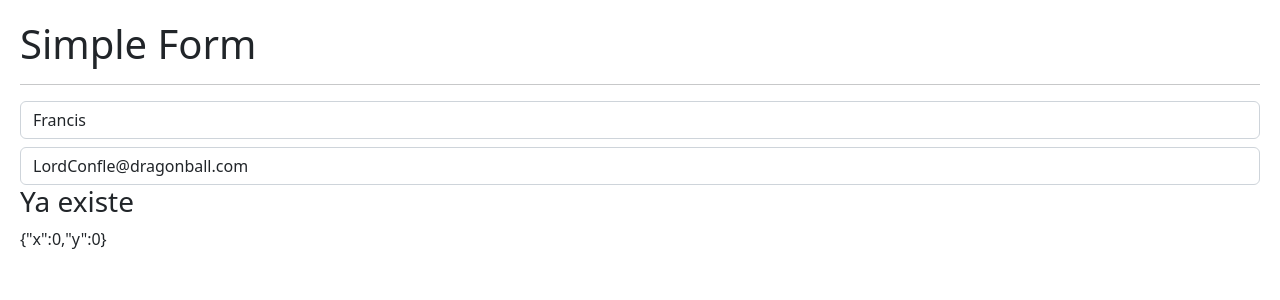
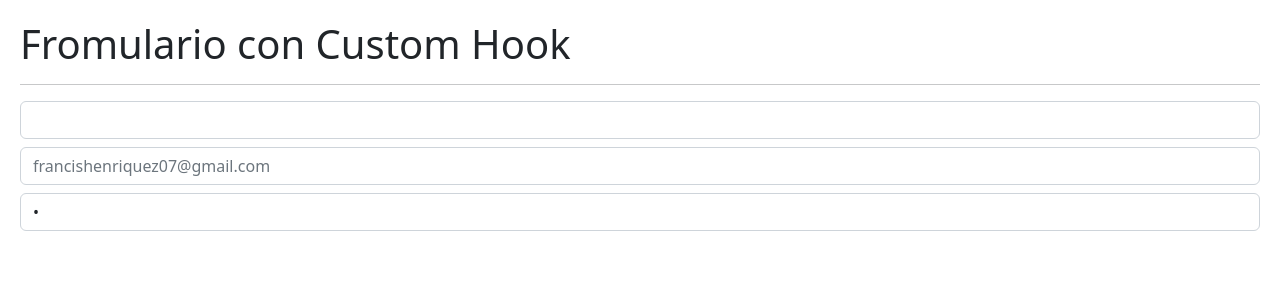
Before and after one commit to FrancisHenriquez/Hook-App-React, a React (Vite) app: page / in a window 1280 px wide. Shown: the top 300 px of the page. Built offline with nearby package versions, Linux system fonts and the light colour scheme.

Commit message:
formulario con custom hook

```diff
--- /dev/null
+++ b/src/02-UseEffect/FormWithCustomHook.jsx
@@ -0,0 +1,45 @@
+// import React from 'react'
+import { useEffect, useState } from "react"
+import { UseForm } from "../Hooks/UseForm"
+
+export const FormWithCustomHook = () => {
+
+    const { formState, onInputChange, username, email, password } = UseForm({
+            username: ' ',
+            email: ' ',
+            password: ' '
+    })
+
+    // const  {username, email, password} = formState;
+
+  return (
+    <>
+    <h1>Fromulario con Custom Hook</h1>
+    <hr />
+
+    <input type="text"
+    className="form-control mt-2"
+    placeholder="Username"
+    name="Username"
+    value={username}
+    onChange = { onInputChange }/>
+
+
+    <input type="email"
+    name="email"
+    className="form-control mt-2"
+    placeholder="francishenriquez07@gmail.com"
+    value={ email }
+    onChange = { onInputChange }
+    />
+
+      <input type="password"
+    name="password"
+    className="form-control mt-2"
+    placeholder="contraseńa"
+    value={ password }
+    onChange = { onInputChange }
+    />
+    </>
+  )
+}
--- /dev/null
+++ b/src/Hooks/UseForm.js
@@ -0,0 +1,22 @@
+import { useState } from "react";
+
+export const UseForm = ( initialForm = { } ) => {
+
+    const [ formState, setFormState] = useState( initialForm );
+
+     const onInputChange = ( { target } ) => {
+      const { name , value } = target
+     setFormState({
+        ...formState,
+        [name]: value
+     });
+
+     }
+
+    return {
+        ...formState,
+        formState,
+        onInputChange
+
+    }
+}
--- a/src/main.jsx
+++ b/src/main.jsx
@@ -1,6 +1,7 @@
 import React from 'react'
 import ReactDOM from 'react-dom/client'
-import { SimpleForm } from './02-UseEffect/SimpleForm'
+import { FormWithCustomHook } from './02-UseEffect/FormWithCustomHook'
+// import { SimpleForm } from './02-UseEffect/SimpleForm'
 // import { CounterWithCustomHook } from './01-useState/CounterWithCustomHook'
 // import { CounterApp } from './01-useState/CounterApp'
 // import { HooksApp } from './HooksApp'
@@ -8,6 +9,6 @@ import './index.css'
 
 ReactDOM.createRoot(document.getElementById('root')).render(
   // <React.StrictMode>
-    <SimpleForm/>
+    <FormWithCustomHook/>
   // </React.StrictMode>
 )
```
Also changed, not shown: src/02-UseEffect/SimpleForm.jsx (line endings or trailing spaces).
